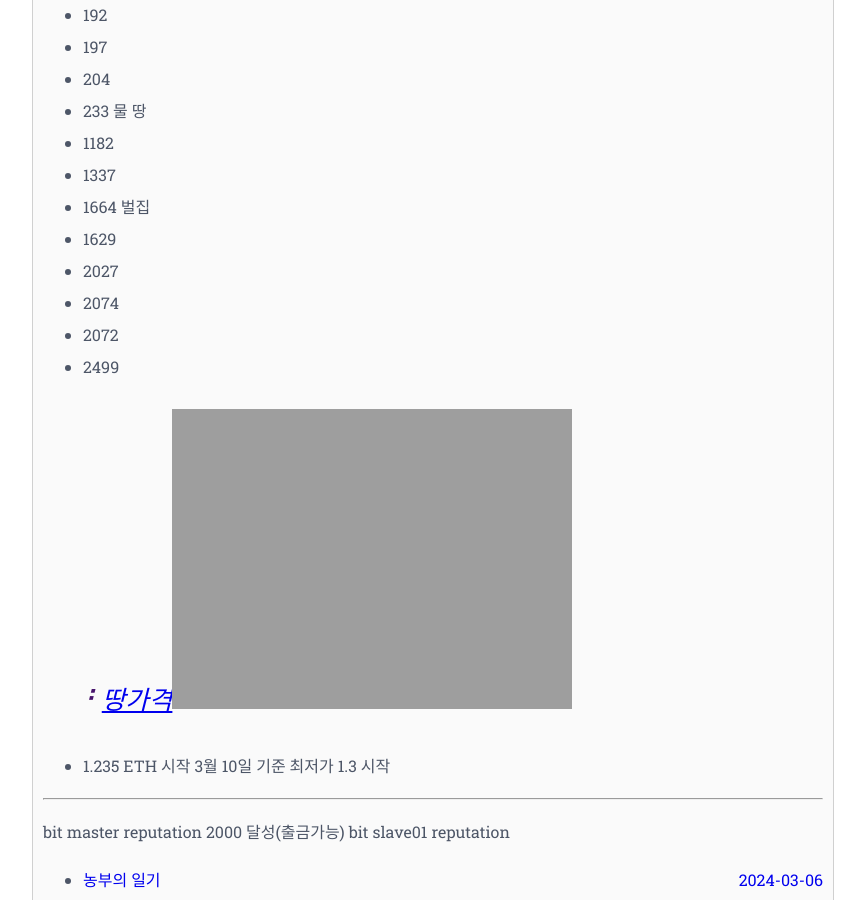
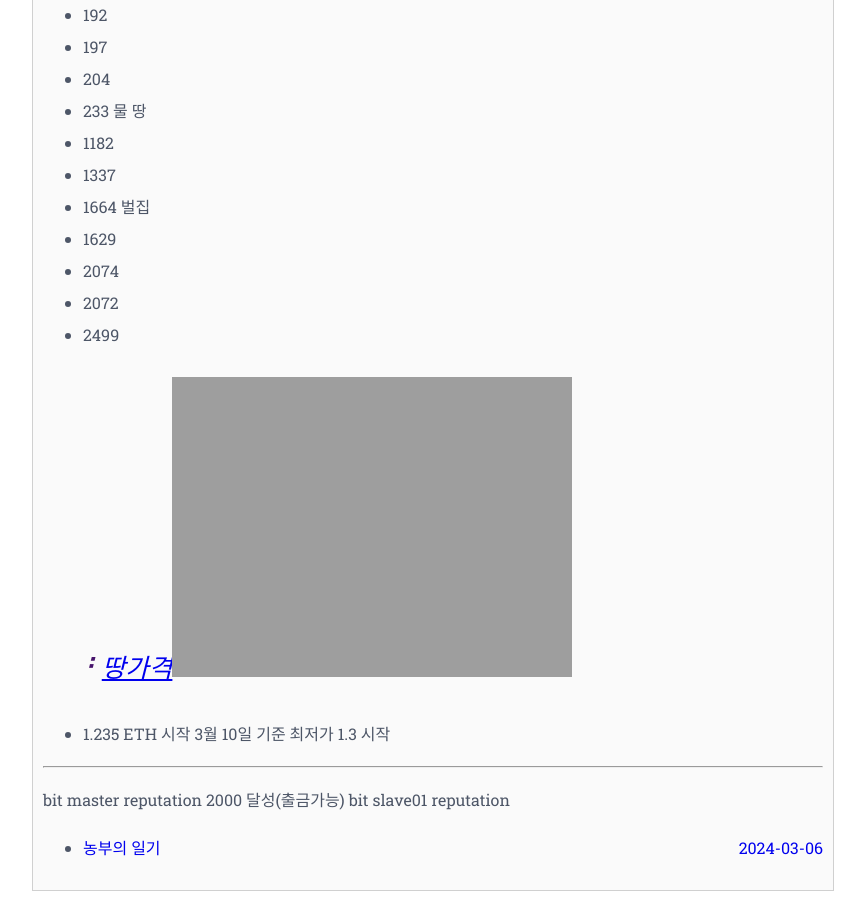
Before and after one commit to JayFreemandev/JayFreemandev.github.io, a Jekyll site: the page built from _wiki/crypto/pixels.md, in a window 1280 px wide and 900 px high, scrolled down 3900 px. Shown: the whole window, without its empty margins (207-1072 px from the left). Built offline with Jekyll 4.4.1, drawn with Linux system fonts in a browser that asks for light colours; comment, search, counter and statistics services are not loaded; grey boxes are pictures that could not be loaded.

Commit message:
픽셀 농지 업데이트

```diff
--- a/_wiki/crypto/pixels.md
+++ b/_wiki/crypto/pixels.md
@@ -71,7 +71,6 @@ bbq quest sereies -> 210
 - 1664
 벌집
 - 1629
-- 2027
 - 2074
 - 2072
 - 2499
--- a/data/metadata/math/time-weighted-return.json
+++ b/data/metadata/math/time-weighted-return.json
@@ -1,7 +1,7 @@
 {
  "type": "wiki",
- "title": "외부 흐름을 고려한 투자 수익률을 계산하는 방법",
- "summary": "시간 가중 수익률",
+ "title": "시간 가중 수익률",
+ "summary": "외부 흐름을 고려한 투자 수익률을 계산하는 방법",
  "parent": "math",
  "url": "/wiki/math/time-weighted-return",
  "updated": "2024-03-15 23:27:32 +0900",
```
Also changed, not shown: _wiki/math/time-weighted-return.md (+2 -2 lines), _wiki/root-index.md (+0 -1 lines).
